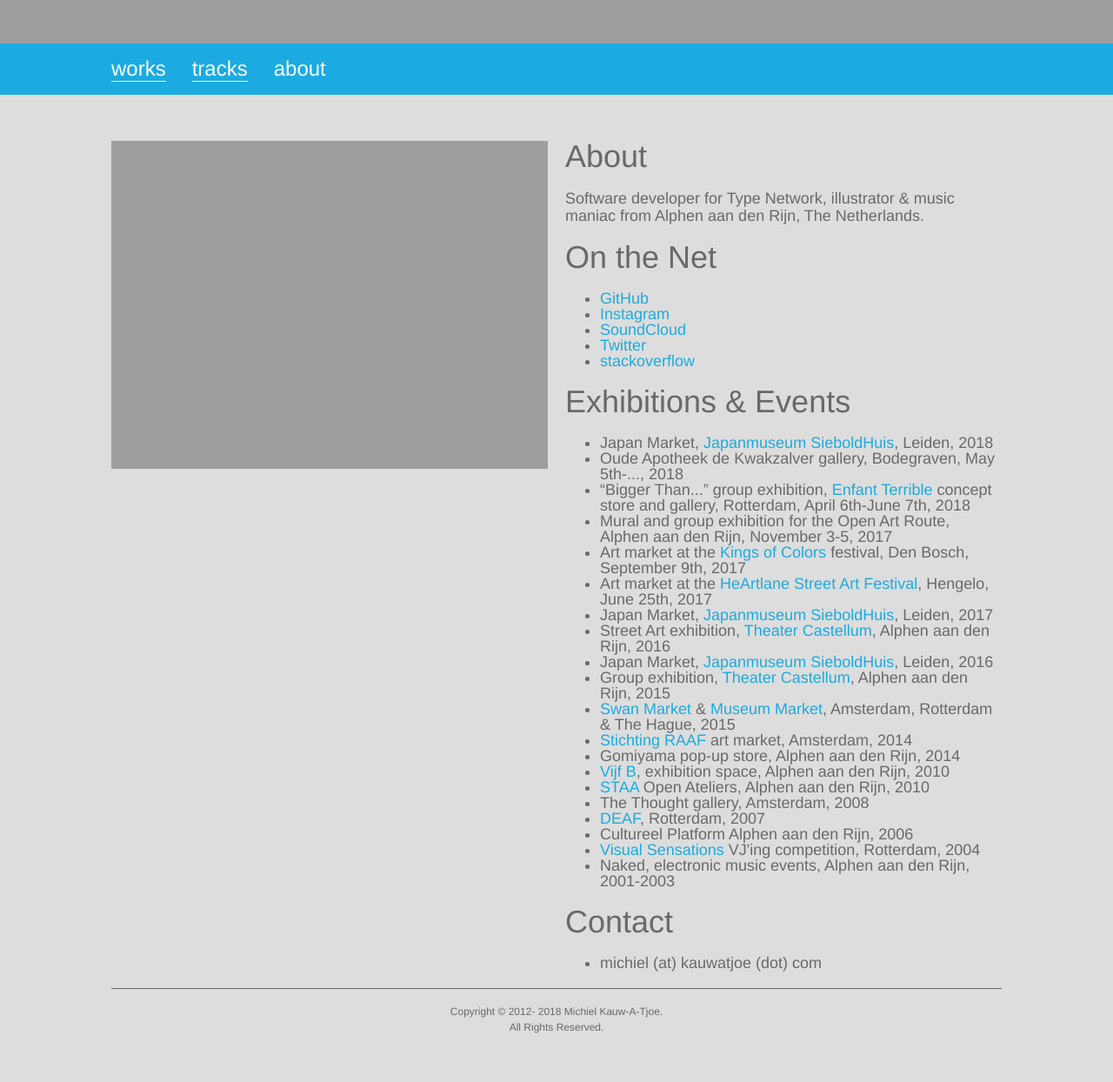
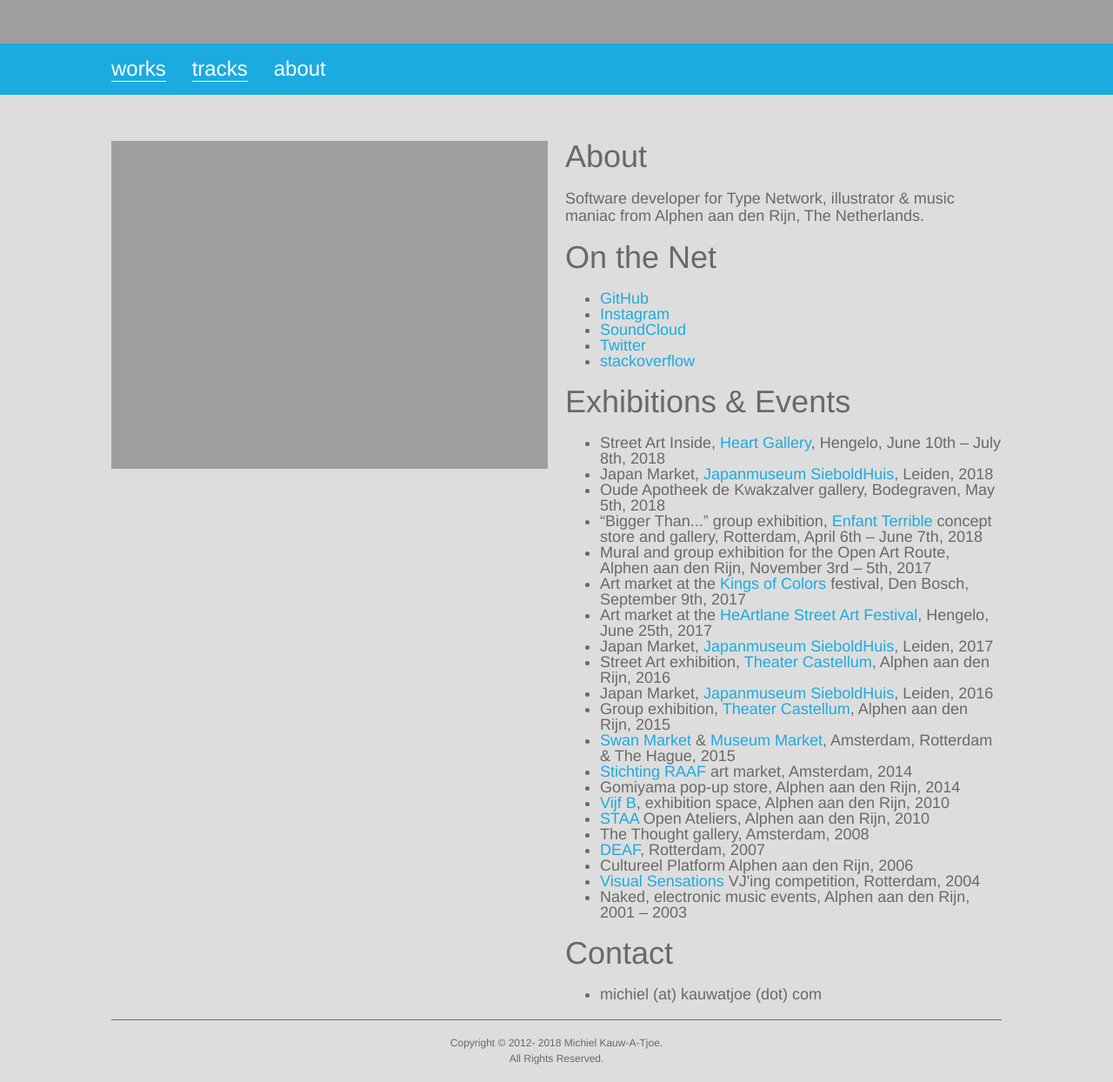
Before and after one commit to michielkauwatjoe/jekyll-portfolio, a Jekyll site: the page built from about/index.html, in a window 1280 px wide and 1244 px high. Shown: the whole window at 87% size. Built offline with Jekyll 4.4.1, drawn with Linux system fonts in a browser that asks for light colours; some web fonts are replaced.

Commit message:
Updating about.

```diff
--- a/about/index.html
+++ b/about/index.html
@@ -27,10 +27,11 @@ layout: general
             <h1>Exhibitions & Events</h1>
 
             <p><ul type='disc'>
+		<li>Street Art Inside, <a href="https://www.heartgallery.info/news/item/39/street-art-inside-10-juni-tm-8-juli">Heart Gallery</a>, Hengelo, June 10th – July 8th, 2018</li>
                 <li>Japan Market, <a href="http://www.sieboldhuis.org/activiteiten/japanmarkt-2018">Japanmuseum SieboldHuis</a>, Leiden, 2018</b></li>
-                <li>Oude Apotheek de Kwakzalver gallery, Bodegraven, May 5th-..., 2018</li>
-                <li>“Bigger Than...” group exhibition, <a href="https://www.instagram.com/enfantterrible_shop/">Enfant Terrible</a> concept store and gallery, Rotterdam, April 6th-June 7th, 2018</li>
-                <li>Mural and group exhibition for the Open Art Route, Alphen aan den Rijn, November 3-5, 2017</li>
+                <li>Oude Apotheek de Kwakzalver gallery, Bodegraven, May 5th, 2018</li>
+                <li>“Bigger Than...” group exhibition, <a href="https://www.instagram.com/enfantterrible_shop/">Enfant Terrible</a> concept store and gallery, Rotterdam, April 6th – June 7th, 2018</li>
+                <li>Mural and group exhibition for the Open Art Route, Alphen aan den Rijn, November 3rd – 5th, 2017</li>
                 <li>Art market at the <a href="http://kingsofcolors.com/">Kings of Colors</a> festival, Den Bosch, September 9th, 2017</li>
                 <li>Art market at the <a href=http://www.heartgallery.info/news/item/13/heartlanestreet-art-17-juni-tm-9-juli">HeArtlane Street Art Festival</a>, Hengelo, June 25th, 2017</li>
                 <li>Japan Market, <a href="http://www.sieboldhuis.org/activiteiten/10de-japanmarkt">Japanmuseum SieboldHuis</a>, Leiden, 2017</b></li>
@@ -46,7 +47,7 @@ layout: general
                 <li><a href="http://deaf07.v2.nl/">DEAF</a>, Rotterdam, 2007</li>
                 <li>Cultureel Platform Alphen aan den Rijn, 2006</li>
                 <li><a href="visualsensations.nl">Visual Sensations</a> VJ'ing competition, Rotterdam, 2004</li>
-                <li>Naked, electronic music events, Alphen aan den Rijn, 2001-2003</li>
+                <li>Naked, electronic music events, Alphen aan den Rijn, 2001 – 2003</li>
             </ul></p>
 
             <h1>Contact</h1>
```
